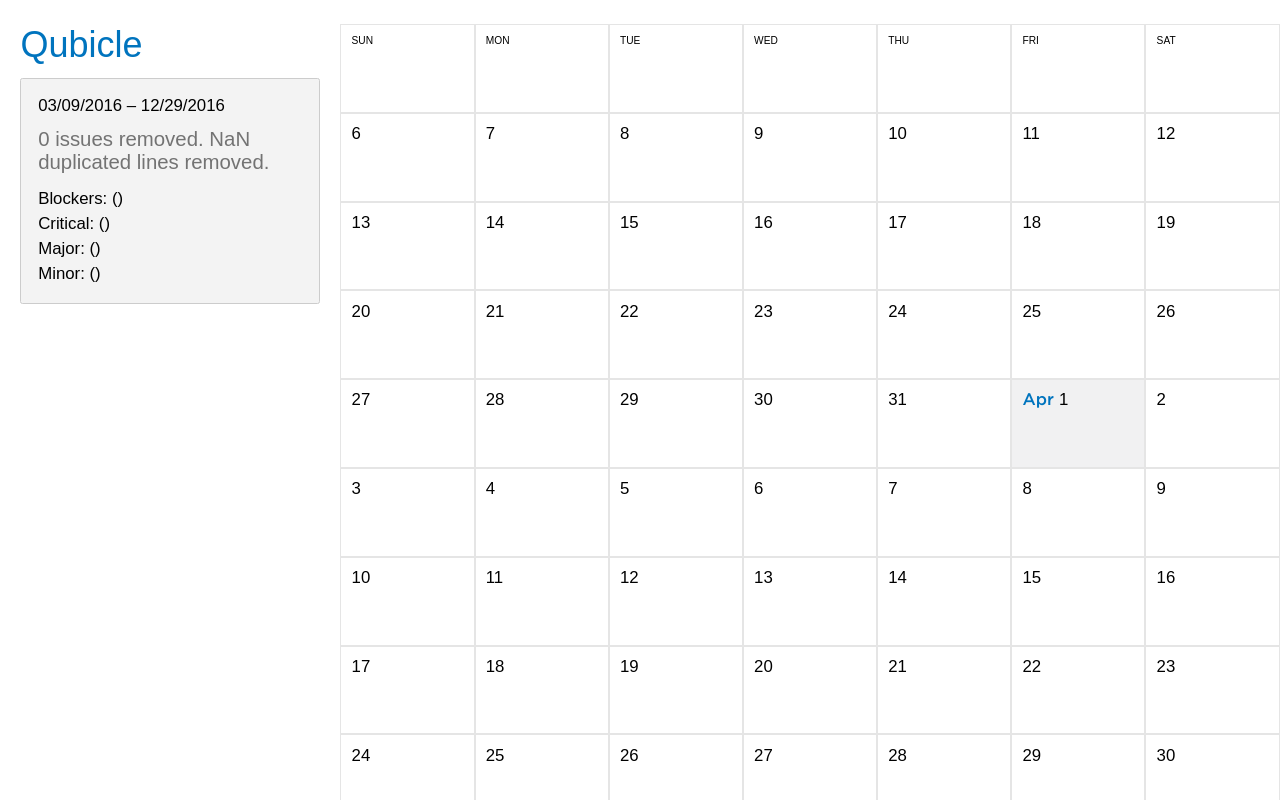
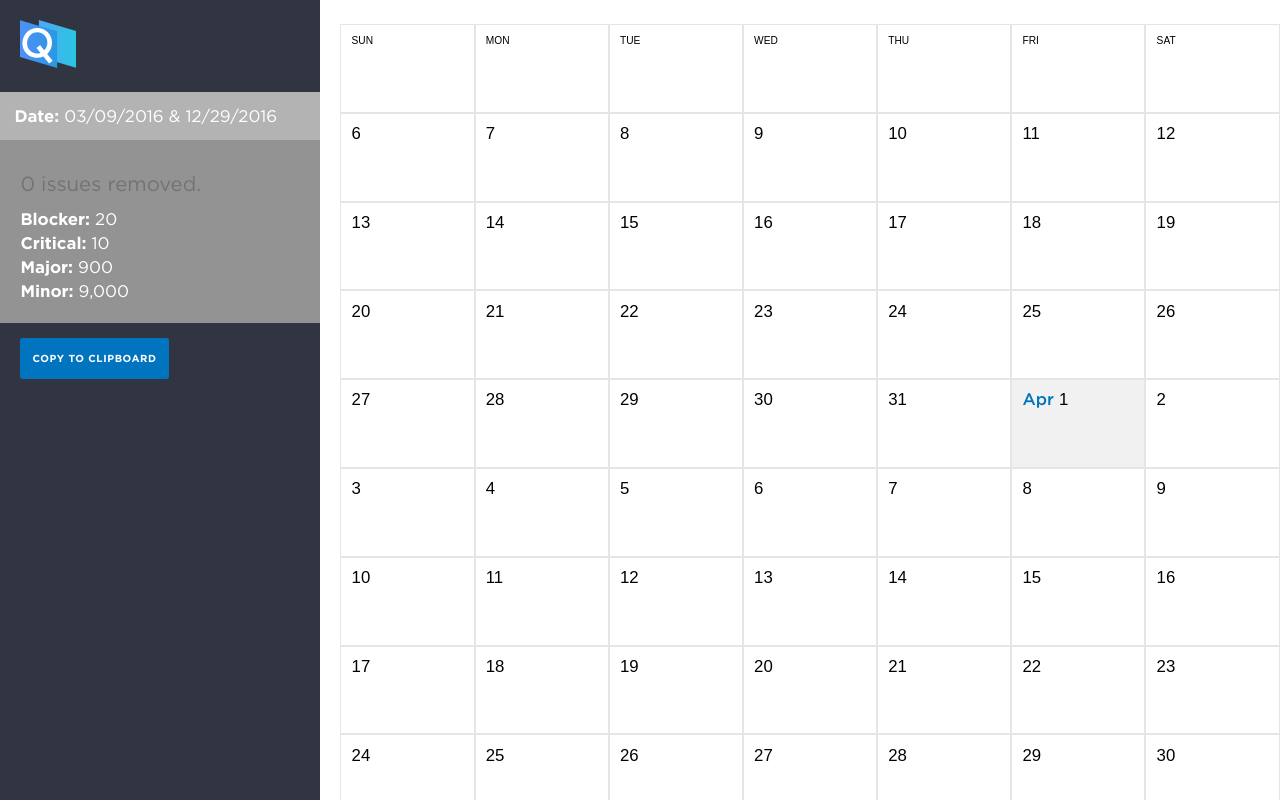
Before and after one commit to juanparadox/qubicle, a React app: page / in a window 1280 px wide. Shown: the top 800 px of the page. Built offline with nearby package versions, Linux system fonts and the light colour scheme.

Commit message:
Addition of initial summary component
Added summary component
Began functions to handle click events on calendar days

```diff
--- a/public/guide.css
+++ b/public/guide.css
@@ -2516,4 +2516,8 @@ fieldset:disabled input {
   pointer-events: none;
 }
 
+strong {
+  font-family: Gotham-Bold;
+}
+
 /*# sourceMappingURL=guide.css.map */
--- a/src/components/Email.js
+++ b/src/components/Email.js
@@ -3,6 +3,7 @@ import axios from 'axios';
 import dateFns from 'date-fns';
 
 import ScrollyCal from './ScrollyCal';
+import Summary from './Summary';
 
 class Email extends React.Component {
 	constructor(){
@@ -15,10 +16,10 @@ class Email extends React.Component {
         	to: this.format(this.today, 'YYYY-MM-DD'),
         	totalDebt: null,
         	totalIssues: null,
-        	blocker: null,
-        	critical: null,
-        	major: null,
-        	minor: null,
+        	blocker: 20,
+        	critical: 10,
+        	major: 900,
+        	minor: 9000,
             blockerDiff: null,
         	criticalDiff: null,
         	majorDiff: null,
@@ -40,10 +41,10 @@ class Email extends React.Component {
     }
 
     // Build the JSON structure for the ScrollyCal data props
-    buildStructure = (data, index) => {
+    buildStructure = (data, index, arr) => {
         let date = this.format(data.d, 'MM-DD-YYYY'),
             elements = "",
-            priorIndex = index !== 0 ? this.response[index - 1] : this.response[0],
+            priorIndex = index !== 0 ? arr[index - 1] : arr[0],
             issuesThisDay = data.v[0] + data.v[1] + data.v[2] + data.v[3],
             issuesYesterday = priorIndex.v[0] + priorIndex.v[1] + priorIndex.v[2] + priorIndex.v[3],
             issuesDifference = issuesThisDay - issuesYesterday;
@@ -56,8 +57,7 @@ class Email extends React.Component {
         }
     }
 
-    testReduce = (lastVal, currentVal) => {
-        // console.log('testReduce', lastVal, currentVal);
+    reduceData = (lastVal, currentVal) => {
         for (var property in currentVal) {
             if (currentVal.hasOwnProperty(property)) {
                 lastVal[property] = currentVal[property];
@@ -67,14 +67,42 @@ class Email extends React.Component {
     }
 
     // API may return data for the same day multiple times, check this
-    removeDuplicateDates = (data, index) => {
+    removeDuplicateDates = (data, index, arr) => {
         let date = this.format(data.d, 'MM-DD-YYYY'),
-            priorIndex = index !== 0 ? this.response[index - 1] : this.response[0],
+            priorIndex = index !== 0 ? arr[index - 1] : arr[0],
             priorDate = this.format(priorIndex.d, 'MM-DD-YYYY');
         // Check for date duplicate
-        if(date !== priorDate){
+        if(date !== priorDate || index === 0){
             return true;
         }
+    }
+
+    // Finds closest date if today does not have any data to show a
+    // default view
+    findClosestDate = (today) => {
+
+    }
+
+    //TODO: Finish depending on new JSON structure
+    // Gets issue counts
+    setIssueCounts = (data) => {
+        let todaysData = data[this.state.to];
+        //console.log("HHH");
+        console.log(this.state.to);
+        if(data){
+            if(todaysData){
+                this.setState({
+                    blocker: todaysData,
+                    critical: todaysData,
+                    major: todaysData,
+                    minor: todaysData
+                })
+            } else {
+                this.findClosestDate(this.state.to)
+            }
+        }
+        // console.log(data);
+        // console.log(data[this.state.to]);
     }
 
     // Parses the response into an object for the ScrollyCal component
@@ -86,8 +114,8 @@ class Email extends React.Component {
         //      ...
         // ]
         let data = {};
-        this.response = response;
-        data = response.filter(this.removeDuplicateDates).map(this.buildStructure).reduce(this.testReduce);
+        data = response.filter(this.removeDuplicateDates).map(this.buildStructure).reduce(this.reduceData);
+        // this.setState({ data: data }, () => this.setIssueCounts(this.state.data));
         this.setState({ data: data });
     }
 
@@ -120,45 +148,23 @@ class Email extends React.Component {
     }
 
 	render() {
-        let prettyDate = (date) => dateFns.format(date, 'MM/DD/YYYY');
 	    return (
 	    	<div className="fontSize-4 width-whole grid">
-                <div className='width-fourth paddingLeft-5'>
-                    <h1 className="marginBottom-2">
-                        Qubicle
-                    </h1>
-                    <div className="padding-4 borderWidth-1 borderColor-white-20 bgColor-white-5 borderRadius-1">
-                        <p>{ prettyDate(this.state.from) } – { prettyDate(this.state.to) }</p>
-        				<p className="marginVertical-2 fontSize-5 fontColor-black-30">
-                            {
-                                this.state.totalIssues > 0
-                                ? <span>{ this.state.totalIssues } issues added. </span>
-                                : <span>{ Math.abs(this.state.totalIssues) } issues removed. </span>
-                            }
-                            {
-                                this.state.duplicationsDiff > 0
-                                ? <span>{ this.state.duplicationsDiff } duplicated lines added. </span>
-                                : <span>{ Math.abs(this.state.duplicationsDiff) } duplicated lines removed. </span>
-                            }
-        				</p>
-                        <ul className="lineHeight-6">
-        					<li>
-                                Blockers: { this.state.blocker } (<strong className={ this.determineStatusColor(this.state.blockerDiff) }>{ this.state.blockerDiff }</strong>)
-                            </li>
-        					<li>
-                                Critical: { this.state.critical } (<strong className={ this.determineStatusColor(this.state.criticalDiff) }>{ this.state.criticalDiff }</strong>)
-                            </li>
-        					<li>
-                                Major: { this.state.major } (<strong className={ this.determineStatusColor(this.state.majorDiff) }>{ this.state.majorDiff }</strong>)
-                            </li>
-        					<li>
-                                Minor: { this.state.minor } (<strong className={ this.determineStatusColor(this.state.minorDiff) }>{ this.state.minorDiff }</strong>)
-                            </li>
-        				</ul>
-                    </div>
-                </div>
+                <Summary
+                    from={ this.state.from }
+                    to={ this.state.to }
+                    totalIssues={ this.state.totalIssues }
+                    blocker={ this.state.blocker }
+                    blockerDiff={ this.state.blockerDiff }
+                    critical={ this.state.critical }
+                    criticalDiff={ this.state.criticalDiff }
+                    major={ this.state.major }
+                    majorDiff={ this.state.majorDiff }
+                    minor={ this.state.minor }
+                    minorDiff={ this.state.minorDiff }
+                />
 	    	    <ScrollyCal
-                    className='width-three-fourths paddingLeft-5 paddingVertical-6'
+                    className='width-three-fourths paddingLeft-5 paddingVertical-6 height-100vh overflowY-scroll'
                     data={ this.state.data }
                     onDateClick=''
                     startDate={ this.format(this.today, 'MM/DD/YYYY') }
--- /dev/null
+++ b/src/components/Summary.js
@@ -0,0 +1,62 @@
+import React from 'react';
+import dateFns from 'date-fns';
+
+let prettyDate = (date) => dateFns.format(date, 'MM/DD/YYYY');
+
+const Summary = ({ from, to, totalIssues, blocker, critical, major, minor }) => (
+	<div className='width-fourth height-100vh bgColor-ui-dark fontColor-white fontFamily-book'>
+		<img className="height-13 padding-5" src="../img/qubicle_logo.svg"/>
+		<p class="bgColor-white-30 padding-3"><strong>Date:</strong> { prettyDate(from) } & { prettyDate(to) }</p>
+    	<div class="padding-5 bgColor-grey">
+			<p className="marginVertical-2 fontSize-5 fontColor-black-30">
+                {
+                    totalIssues > 0
+                    ? <span>{ totalIssues } issues added. </span>
+                    : <span>{ Math.abs(totalIssues) } issues removed. </span>
+                }
+                {/*
+                    duplicationsDiff > 0
+                    ? <span>{ duplicationsDiff } duplicated lines added. </span>
+                    : <span>{ Math.abs(duplicationsDiff) } duplicated lines removed. </span>
+                */}
+			</p>
+			<ul className="lineHeight-6">
+				<li>
+                    <strong>Blocker:</strong> { blocker.toLocaleString() }
+                </li>
+				<li>
+                    <strong>Critical:</strong> { critical.toLocaleString() }
+                </li>
+				<li>
+                    <strong>Major:</strong> { major.toLocaleString() }
+                </li>
+				<li>
+                    <strong>Minor:</strong> { minor.toLocaleString() }
+                </li>
+			</ul>
+		</div>
+		<div>
+				{/*
+		            <ul className="lineHeight-6">
+						<li>
+		                    Blockers: { blocker } (<strong className={ this.determineStatusColor(blockerDiff) }>{ blockerDiff }</strong>)
+		                </li>
+						<li>
+		                    Critical: { critical } (<strong className={ this.determineStatusColor(criticalDiff) }>{ criticalDiff }</strong>)
+		                </li>
+						<li>
+		                    Major: { major } (<strong className={ this.determineStatusColor(majorDiff) }>{ majorDiff }</strong>)
+		                </li>
+						<li>
+		                    Minor: { minor } (<strong className={ this.determineStatusColor(minorDiff) }>{ minorDiff }</strong>)
+		                </li>
+					</ul>
+				*/}
+	    </div>
+        <div class="display-inlineBlock verticalAlign-top paddingLeft-5">
+			<button class="paddingHorizontal-2">COPY TO CLIPBOARD</button>
+		</div>
+	</div>
+)
+
+export default Summary;
```
Also changed, not shown: public/img/qubicle_logo.svg (added).
